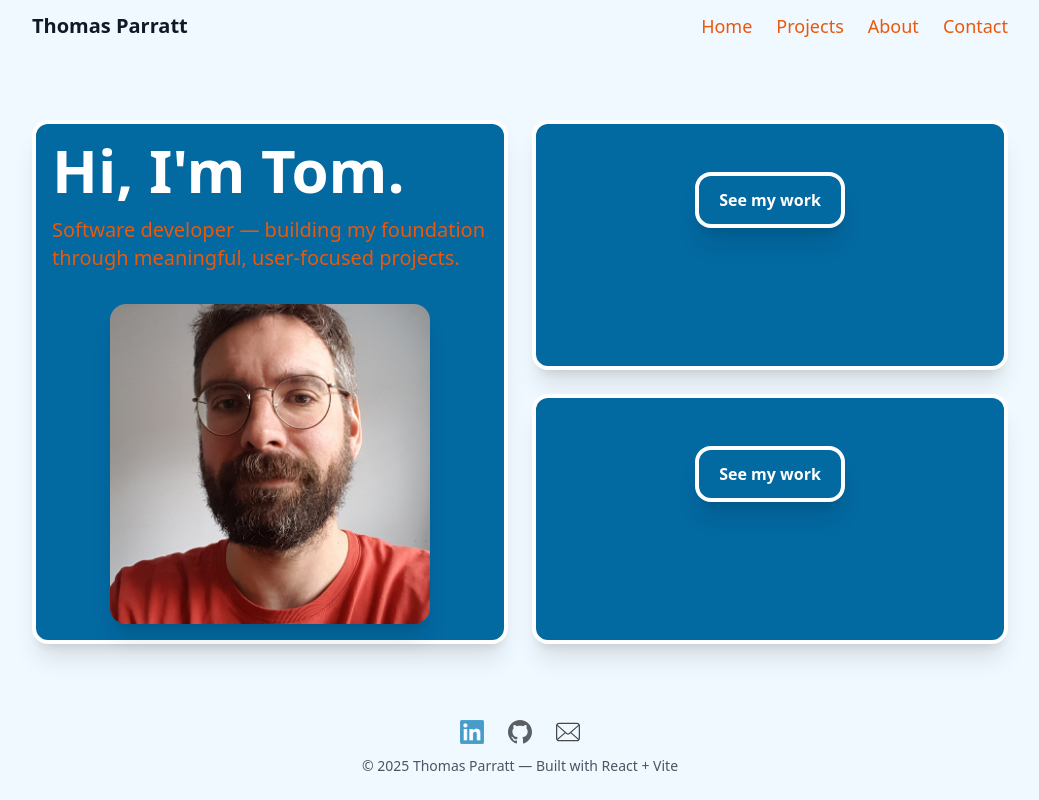
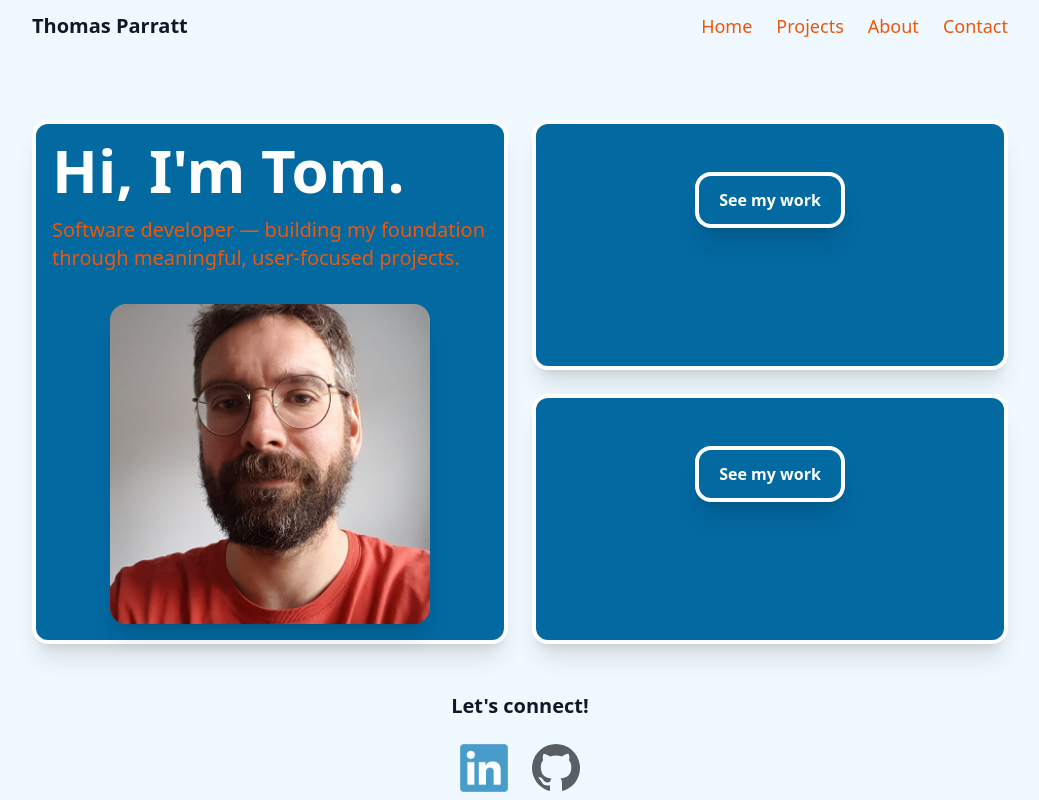
Before and after one commit to ThomasParratt/portfolio, a React (Vite) app: page / in a window 1280 px wide. Shown: the top 800 px of the page, without its empty margins (120-1159 px from the left). Built offline with nearby package versions, Linux system fonts and the light colour scheme.

Commit message:
changes to homepage

```diff
--- a/src/components/Footer.jsx
+++ b/src/components/Footer.jsx
@@ -1,49 +1,10 @@
 import React from 'react'
-import linkedinIcon from "../assets/LinkedIn_logo.png";
-import githubIcon from "../assets/GitHub_logo.svg";
-import emailIcon from "../assets/email.svg";
+
 
 export default function Footer() {
   return (
     <footer className="py-6">
       <div className="max-w-5xl mx-auto px-6 text-center text-sm text-gray-600">
-        <div className="flex justify-center gap-6 mb-3">
-          {/* LinkedIn */}
-          <a
-            href="https://www.linkedin.com/in/thomas-parratt-hive/"
-            target="_blank"
-            rel="noopener noreferrer"
-          >
-            <img
-              src={linkedinIcon}
-              alt="LinkedIn"
-              className="w-6 h-6 opacity-70 hover:opacity-100 transition"
-            />
-          </a>
-
-          {/* GitHub */}
-          <a
-            href="https://github.com/ThomasParratt"
-            target="_blank"
-            rel="noopener noreferrer"
-          >
-            <img
-              src={githubIcon}
-              alt="GitHub"
-              className="w-6 h-6 opacity-70 hover:opacity-100 transition"
-            />
-          </a>
-
-          {/* Email */}
-          <a href="mailto:thomasparratt@gmail.com">
-            <img
-              src={emailIcon}
-              alt="Email"
-              className="w-6 h-6 opacity-70 hover:opacity-100 transition"
-            />
-          </a>
-        </div>
-
         © {new Date().getFullYear()} Thomas Parratt — Built with React + Vite
       </div>
     </footer>
--- a/src/components/Hero.jsx
+++ b/src/components/Hero.jsx
@@ -3,6 +3,9 @@ import Projects from './Projects'
 import Contact from './Contact'
 import { Routes, Route, Link, useLocation } from "react-router-dom"
 import heroImage from '../assets/me.jpg'
+import linkedinIcon from "../assets/LinkedIn_logo.png";
+import githubIcon from "../assets/GitHub_logo.svg";
+//import emailIcon from "../assets/email.svg";
 import { useNavigate } from "react-router-dom";
 import PongGameFace from '../games/PongGameFace';
 import { useState, useEffect } from 'react';
@@ -50,6 +53,29 @@ export default function Hero() {
                     </article>
                 </div>
             </div>
+            <section className="py-12 text-center">
+                <p className="mb-6 text-xl font-semibold">Let's connect!</p>
+                <div className="flex justify-center gap-6">
+                    <a
+                        href="https://www.linkedin.com/in/thomas-parratt-hive/"
+                        target="_blank"
+                        rel="noopener noreferrer"
+                        aria-label="LinkedIn"
+                        className="w-12 h-12 opacity-70 hover:opacity-100 transition"
+                    >
+                        <img src={linkedinIcon} alt="LinkedIn" className="w-full h-full" />
+                    </a>
+                    <a
+                        href="https://github.com/ThomasParratt"
+                        target="_blank"
+                        rel="noopener noreferrer"
+                        aria-label="GitHub"
+                        className="w-12 h-12 opacity-70 hover:opacity-100 transition"
+                    >
+                        <img src={githubIcon} alt="GitHub" className="w-full h-full" />
+                    </a>
+                </div>
+            </section>
             {/* Pong overlay */}
             {showPong && (
                 <div className="mt-8 absolute inset-0 flex items-center justify-center z-20 pointer-events-none">
```
Also changed, not shown: src/assets/email.svg.
